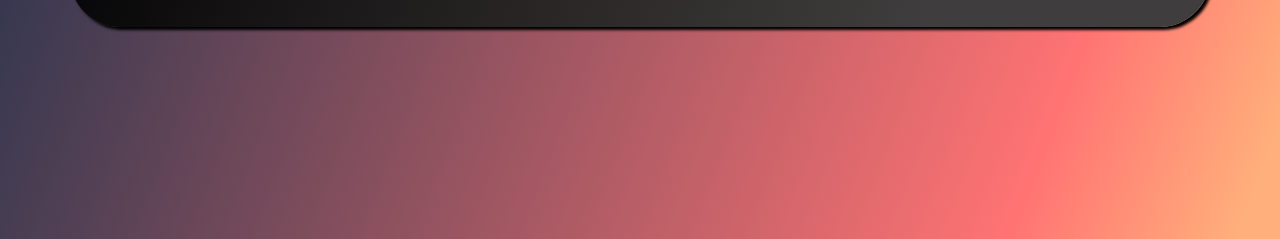
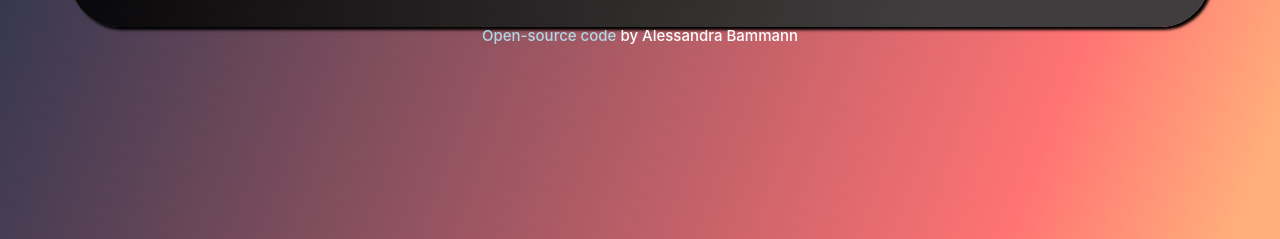
Before and after one commit to ABammann/SheCodesHomework, a plain HTML site: page index.html in a window 1280 px wide. Shown: the part 661-900 px from the top of the page. Drawn offline with nearby package versions, Linux system fonts and the light colour scheme; no server answers.

Commit message:
Added open-source and CSS

```diff
--- a/index.html
+++ b/index.html
@@ -62,6 +62,12 @@
         </div>
       </div>
     </div>
+    <h5>
+      <a href="https://github.com/ABammann/SheCodesHomework">
+        Open-source code
+      </a>
+      by Alessandra Bammann
+    </h5>
     <script src="script.js"></script>
   </body>
 </html>
--- a/style.css
+++ b/style.css
@@ -63,3 +63,11 @@ p {
   font-family: Impact, Haettenschweiler, "Arial Narrow Bold", sans-serif;
   color: #ff9c6d;
 }
+h5 {
+  font-size: 15px;
+  text-align: center;
+  color: white;
+}
+a {
+  color: lightblue;
+}
```
